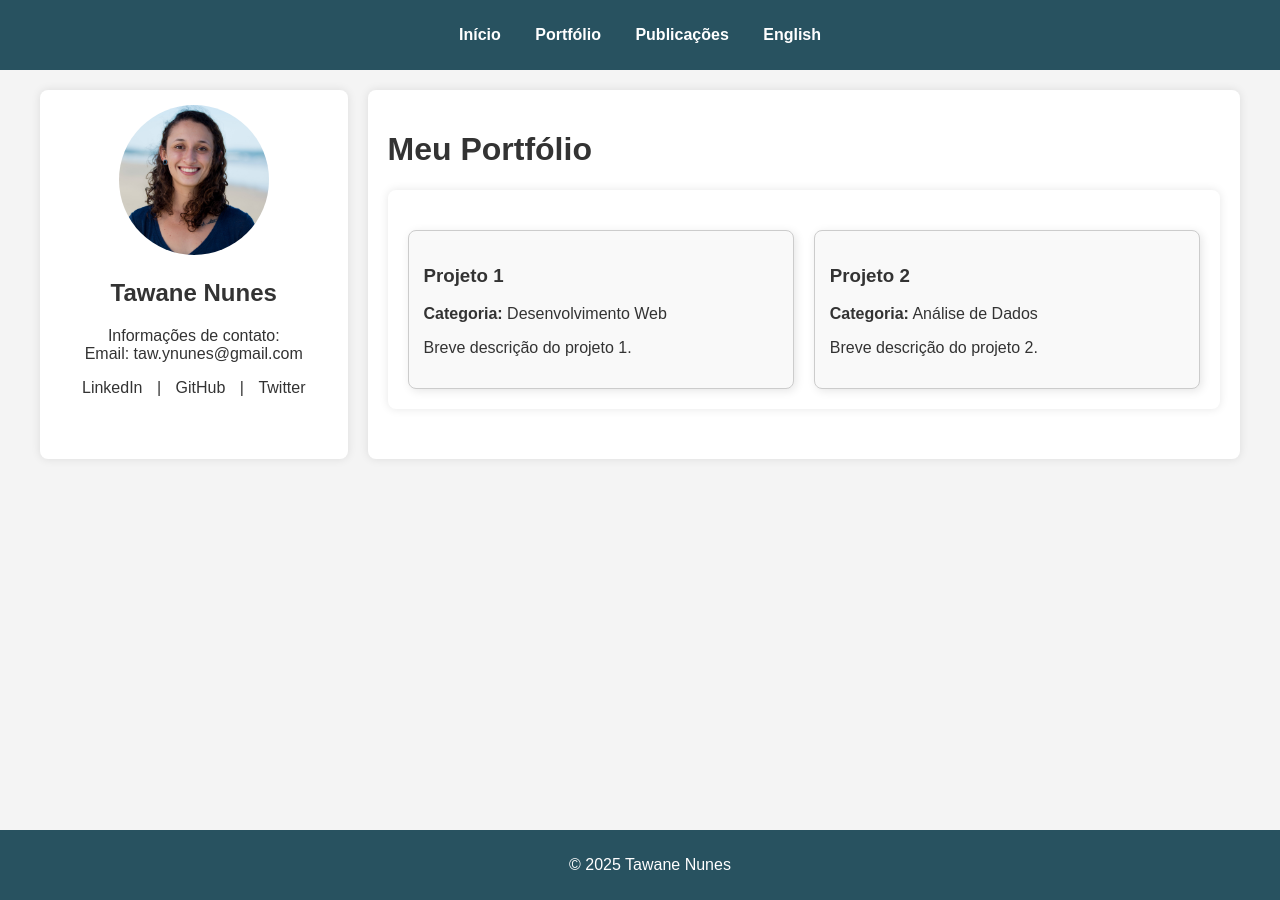
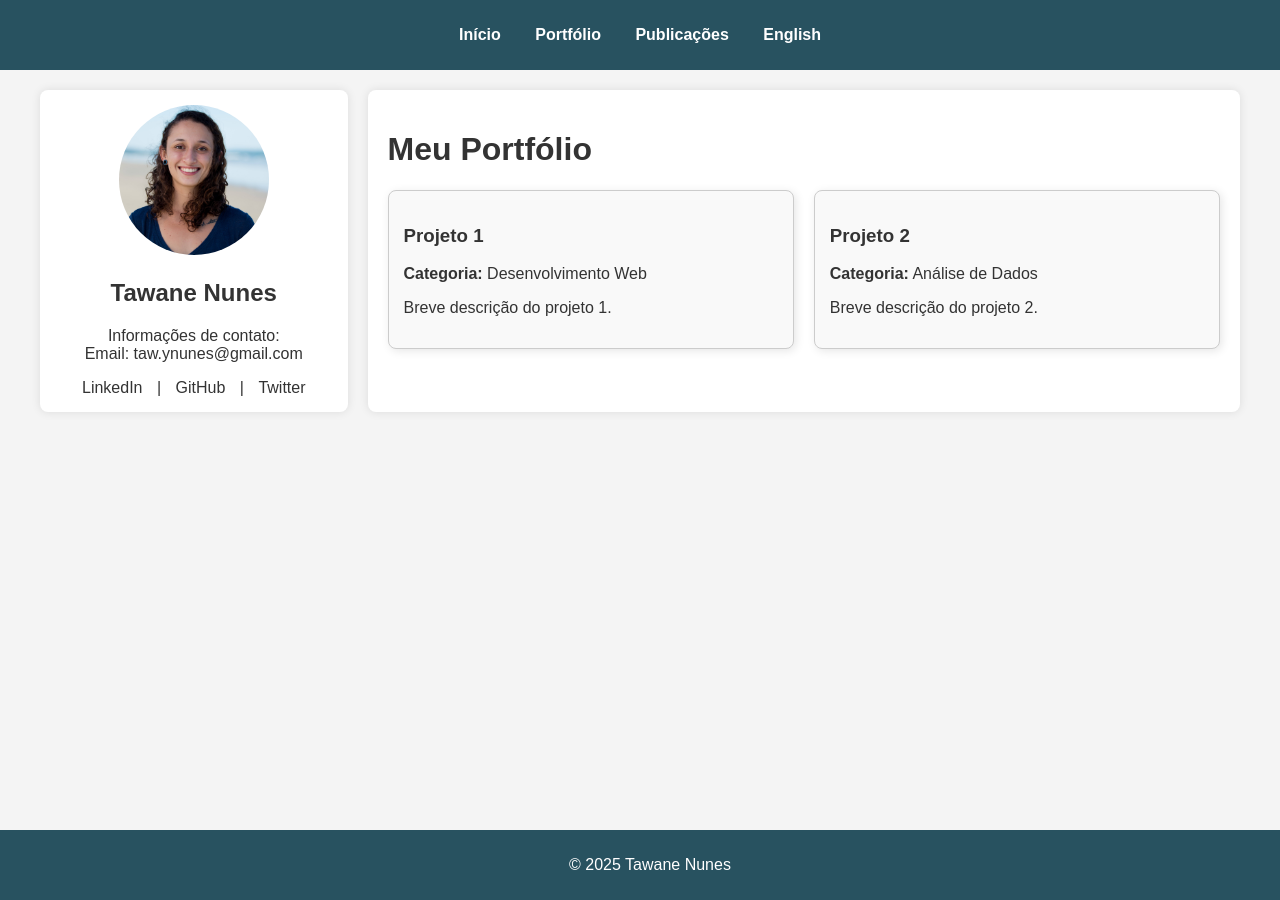
Before and after one commit to tawnunes/tawnunes.github.io, a Jekyll site: the page built from portfolio.md, in a window 1280 px wide. Built offline with Jekyll 4.4.1, drawn with Linux system fonts in a browser that asks for light colours.

Commit message:
changing main box

```diff
--- a/css/style.css
+++ b/css/style.css
@@ -92,7 +92,7 @@ footer {
 }
 
 /* Seções destacadas (Publicações e Portfólio) */
-.section-container {
+/*.section-container {
   background-color: #fff;
   padding: 20px;
   border-radius: 8px;
```
